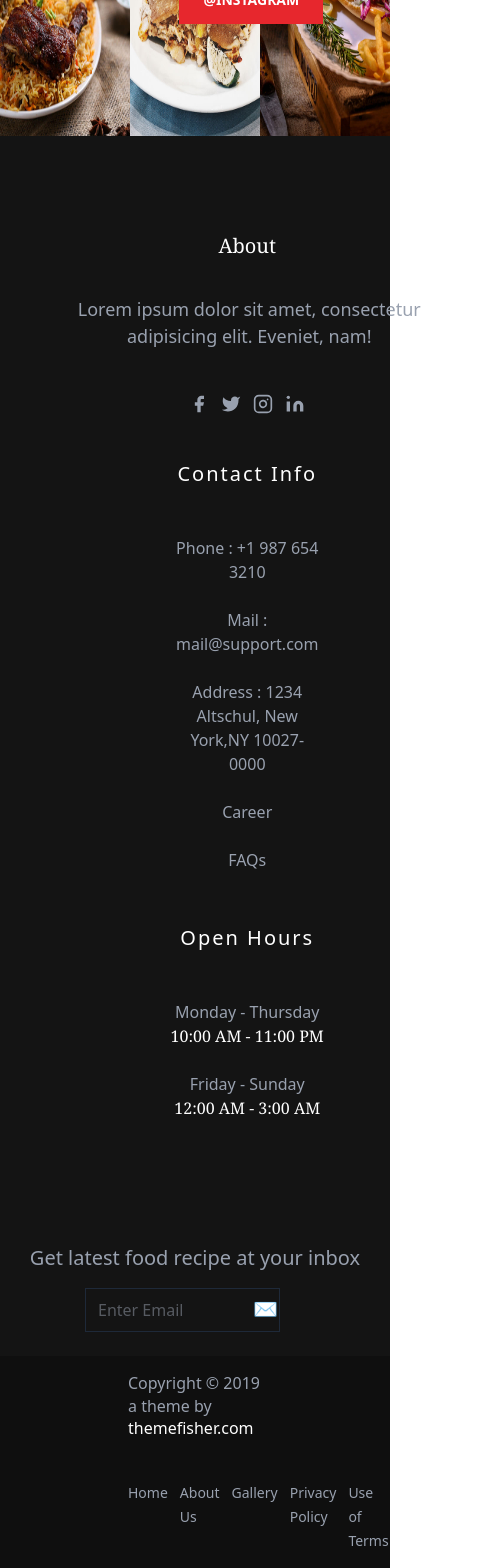
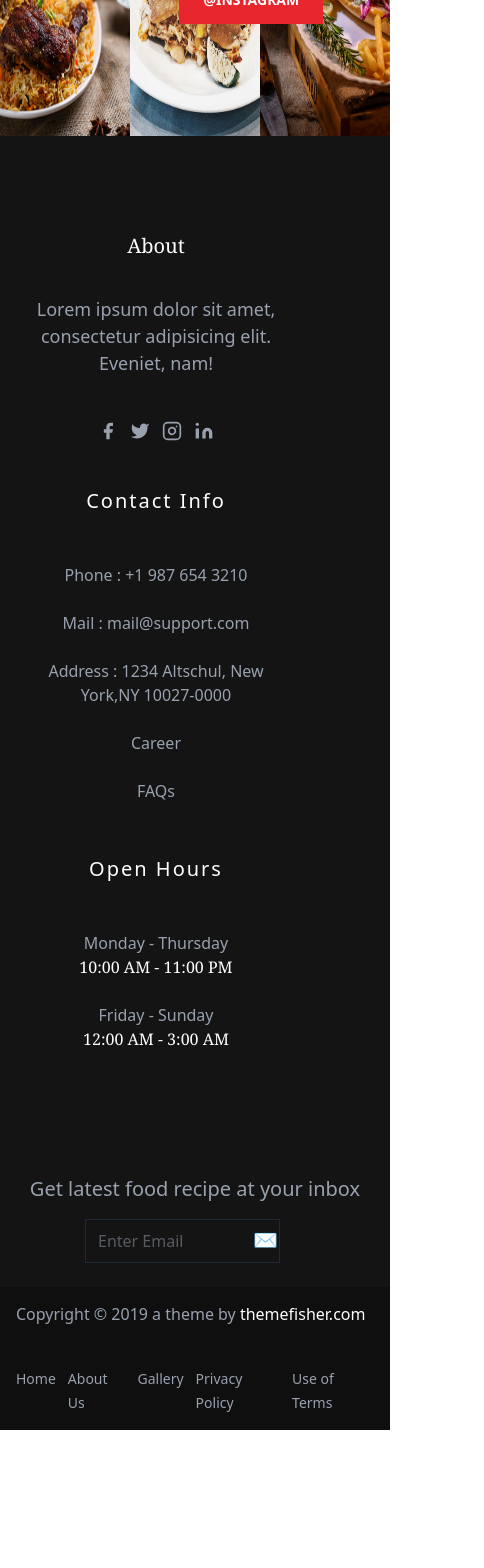
Before and after one commit to abdullahkhan16122008/cafedine, a Next.js app: page / in a window 390 px wide. Shown: the part 8493-10061 px from the top of the page, 484 px wide, since content can reach past the window. After the commit the page ends 9923 px from the top, so only its background shows below. Built offline with nearby package versions, Linux system fonts and the light colour scheme.

Commit message:
first commit

```diff
--- a/app/components/Footer.jsx
+++ b/app/components/Footer.jsx
@@ -12,11 +12,11 @@ const Footer = () => {
 
 
                 <div className="container px-5 max-md:pl-0 max-md:ml-[10px] py-24 w-[80%] justify-self-center mx-auto flex md:items-center lg:items-start md:flex-row md:flex-nowrap flex-wrap flex-col">
-                    <div className="w-64 flex-shrink-0 md:mx-0 mx-auto text-center md:text-left">
+                    <div className="w-64 max-sm:w-[100%] flex-shrink-0 md:mx-0 mx-auto max-sm:mx-0 text-center md:text-left">
                         <Link href={''} className="flex title-font font-medium items-center md:justify-start justify-center text-white">
                             <span className="font-serif logo text-xl">About</span>
                         </Link>
-                        <p className="mt-9 text-[18px] max-md:translate-x-[-45px] w-[350px] text-gray-400">
+                        <p className="mt-9 text-[18px] max-md:translate-x-[-45px] w-[350px] max-sm:translate-x-0 max-sm:w-full text-gray-400">
                         Lorem ipsum dolor sit amet, consectetur adipisicing elit. Eveniet, nam!
                         </p>
 
@@ -86,7 +86,7 @@ const Footer = () => {
                     </div>
 
                     <div className="flex-grow flex flex-wrap md:pl-20 -mb-10 md:mt-0 mt-10 md:text-left text-center">
-                        <div className="lg:w-1/4 mx-[150px] md:w-1/2 w-full px-4">
+                        <div className="lg:w-1/4 mx-[150px] md:w-1/2 max-sm:mx-0 w-full px-4">
                             <h2 className="title-font font-medium text-white tracking-widest text-xl mb-9">
                                 Contact Info
                             </h2>
@@ -140,10 +140,10 @@ const Footer = () => {
 
 
 
-                <div className="bg-footer-2 mt-[24px] px-[128px] py-[16px] w-full justify-self-center flex flex-wrap">
+                <div className="bg-footer-2 mt-[24px] px-[128px] max-sm:px-[16px] py-[16px] w-full justify-self-center flex flex-wrap">
 
                     <div className='text-xl max-xl:text-[16px]'>Copyright © 2019 a theme by <span className='text-white'>themefisher.com</span></div>
-                    <div className='relative max-xl:left-[10%] max-sm:left-[0%] max-xl:mt-10 left-[30%]'>
+                    <div className='relative max-xl:left-[10%] max-sm:left-[0%] max-sm:translate-x-[0px] max-xl:mt-10 left-[30%]'>
                         <ul className='flex font-medium gap-[24px] max-md:gap-[12px]'>
                             <li><Link href='/' className='max-md:text-[14px]'>Home</Link></li>
                             <li><Link href='/' className='max-md:text-[14px]'>About Us</Link></li>
--- a/app/components/Loader.jsx
+++ b/app/components/Loader.jsx
@@ -6,7 +6,7 @@ const Loader = () => {
     <div>
 
         <section className='fixed top-[0%] left-[0%] right-[0%] bg-white z-999 bottom-[0%] justify-center justify-items-center content-center items-center'>
-            <div className='w-[10%] h-[10%]'>
+            <div className='w-[10%] h-[10%] max-xl:w-[30%] max-xl:h-[30%]'>
             <Image src={'/preloader.gif'} width={900} height={900} alt='preloader' />
             </div>
         </section>
--- a/app/page.jsx
+++ b/app/page.jsx
@@ -8,10 +8,19 @@ import Menu from "./components/Menu";
 import Phone from "./components/Phone";
 import FooterSlider from "./components/FooterSlider";
 import Footer from "./components/Footer";
+import { useEffect, useState } from 'react'
+import Loader from './components/Loader'
 
 export default function Home() {
+    const [loader, setLoader] = useState(true)
+    useEffect(()=>{
+      setTimeout(()=>{
+        setLoader(false)
+      }, 1000)
+    },[])
   return (
     <div className=''>
+      {loader?<Loader/>:""}
 
       <Header />
       <Hero />
```
